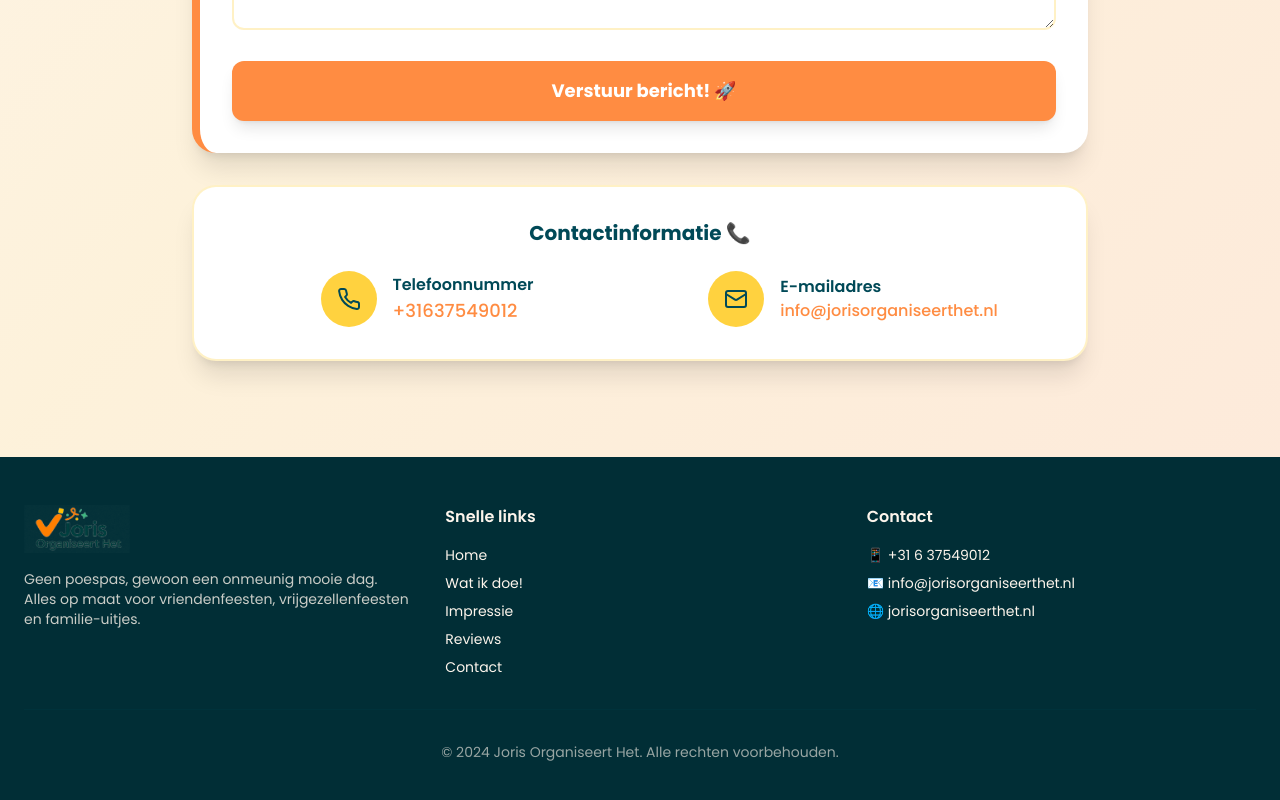
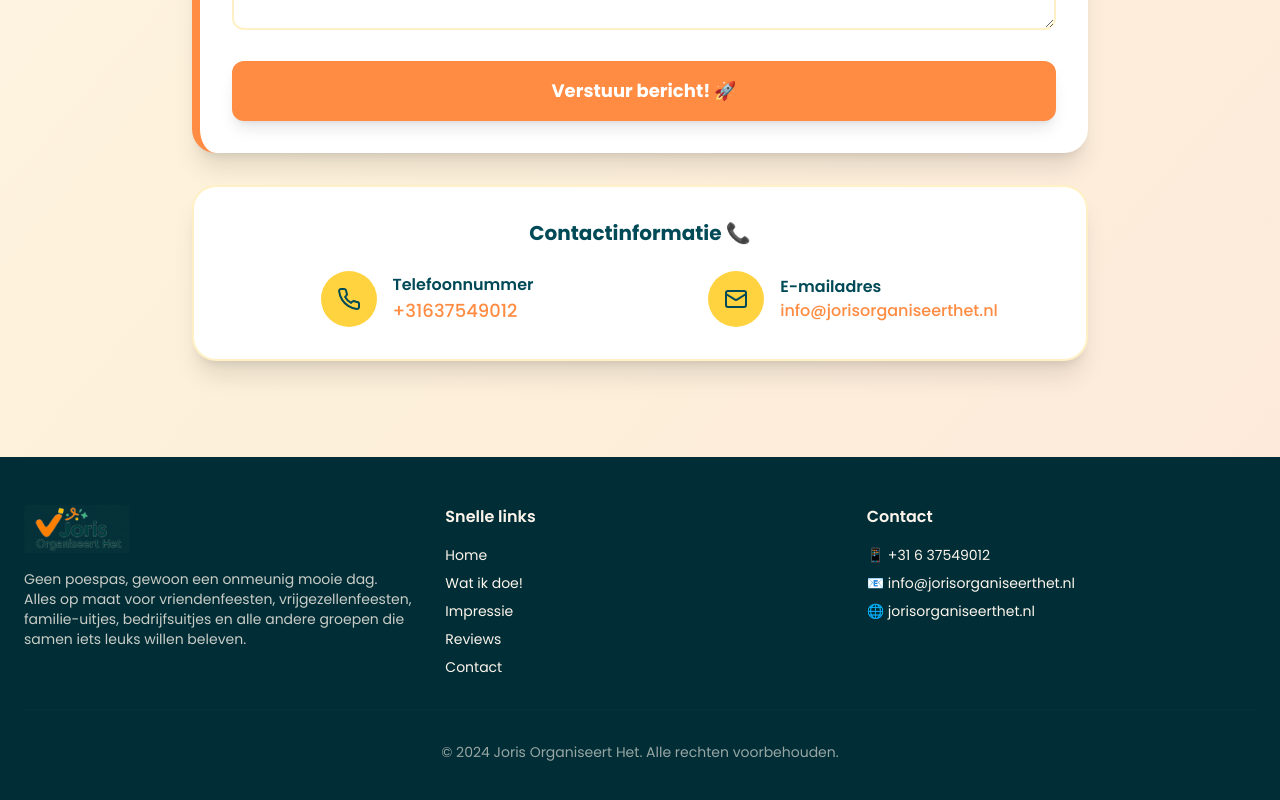
Before and after one commit to Rubenkl/jorisorganiseerthet-website, a React (Vite) app: page / in a window 1280 px wide. Shown: the part 4101-4901 px from the top of the page. Built offline with nearby package versions, Linux system fonts and the light colour scheme.

Commit message:
Update footer text
Adjusted footer text to include all group types, not just friends, bachelors, and family.

```diff
--- a/src/components/FooterSection.tsx
+++ b/src/components/FooterSection.tsx
@@ -9,7 +9,7 @@ const FooterSection = () => {
           <div>
             <img src="/images/joris-logo.png" alt="Joris Organiseert Het" className="h-12 mb-4" />
             <p className="text-sm opacity-80">
-              Geen poespas, gewoon een onmeunig mooie dag. Alles op maat voor vriendenfeesten, vrijgezellenfeesten en familie-uitjes.
+              Geen poespas, gewoon een onmeunig mooie dag. Alles op maat voor vriendenfeesten, vrijgezellenfeesten, familie-uitjes, bedrijfsuitjes en alle andere groepen die samen iets leuks willen beleven.
             </p>
           </div>
 
```
